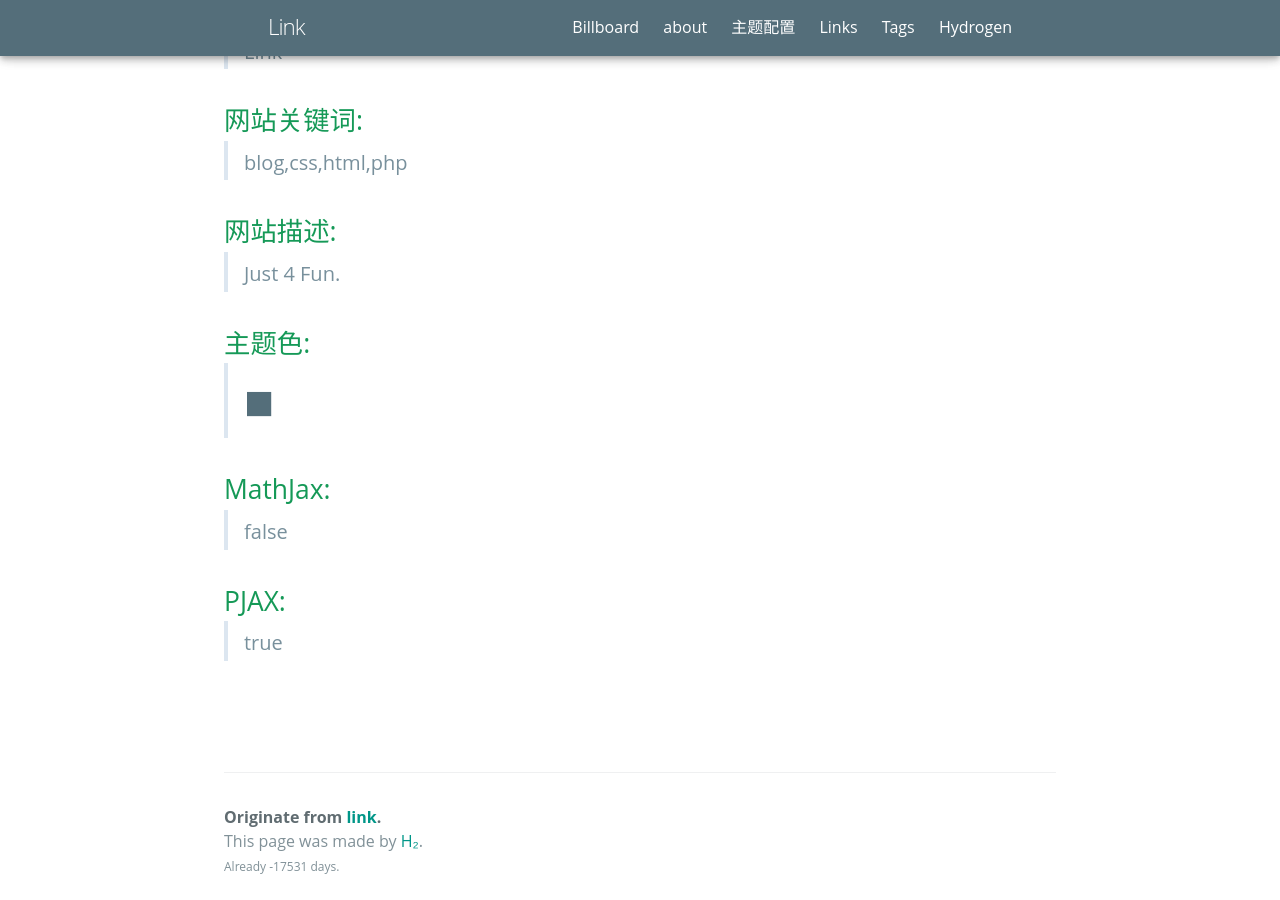
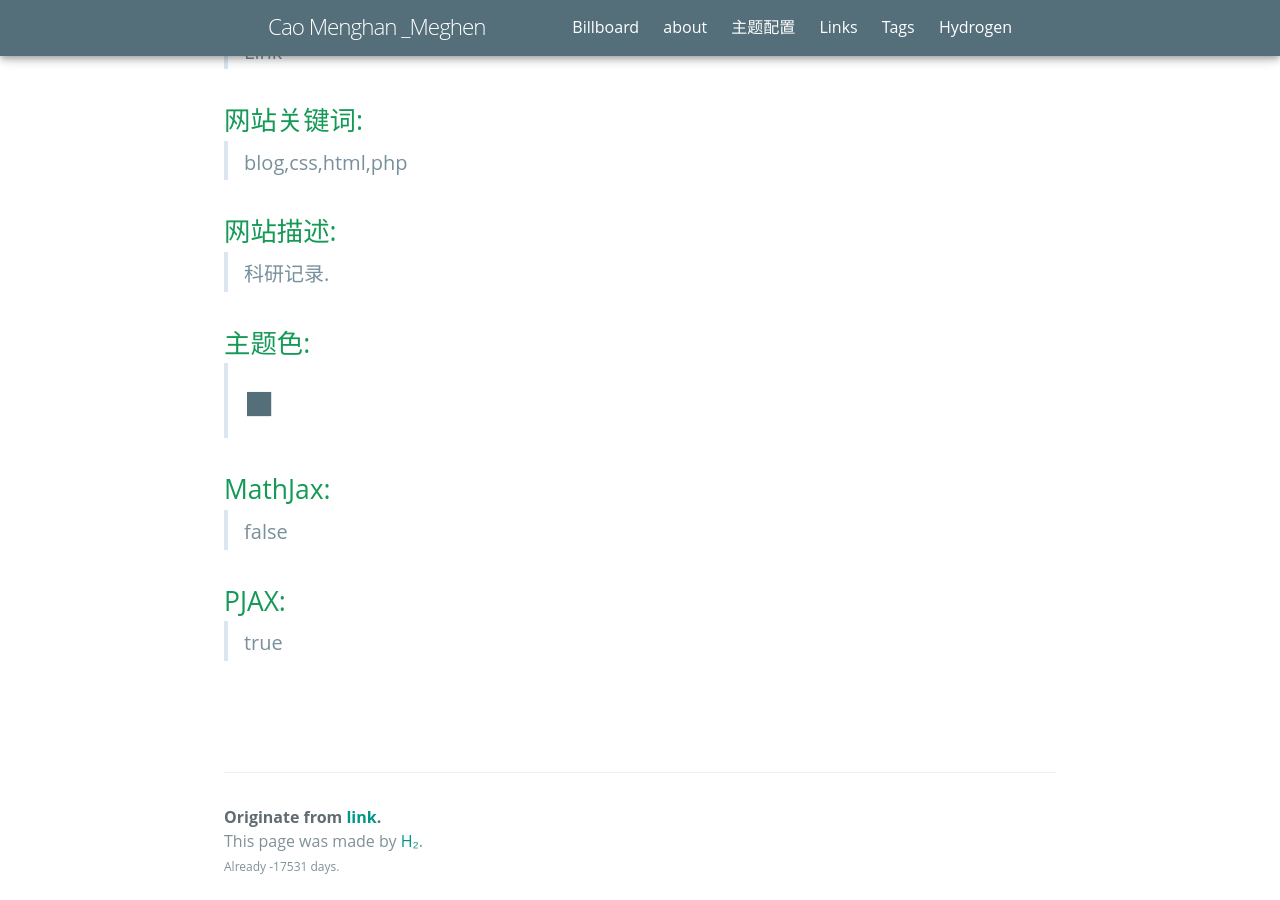
Before and after one commit to CaoMenghan/CaoMenghan.github.io, a Jekyll site: the page built from config/infor.html, in a window 1280 px wide and 900 px high, scrolled down 725 px. Built offline with Jekyll 4.4.1, drawn with Linux system fonts in a browser that asks for light colours; some web fonts are replaced.

Commit message:
Update _config.yml

```diff
--- a/_config.yml
+++ b/_config.yml
@@ -1,5 +1,5 @@
-title: Link #博客标题
-description: Just 4 Fun. #博客描述
+title: Cao Menghan _Meghen #博客标题
+description: 科研记录. #博客描述
 keywords: blog,css,html,php #博客关键字
 author: "Link"
 
```
